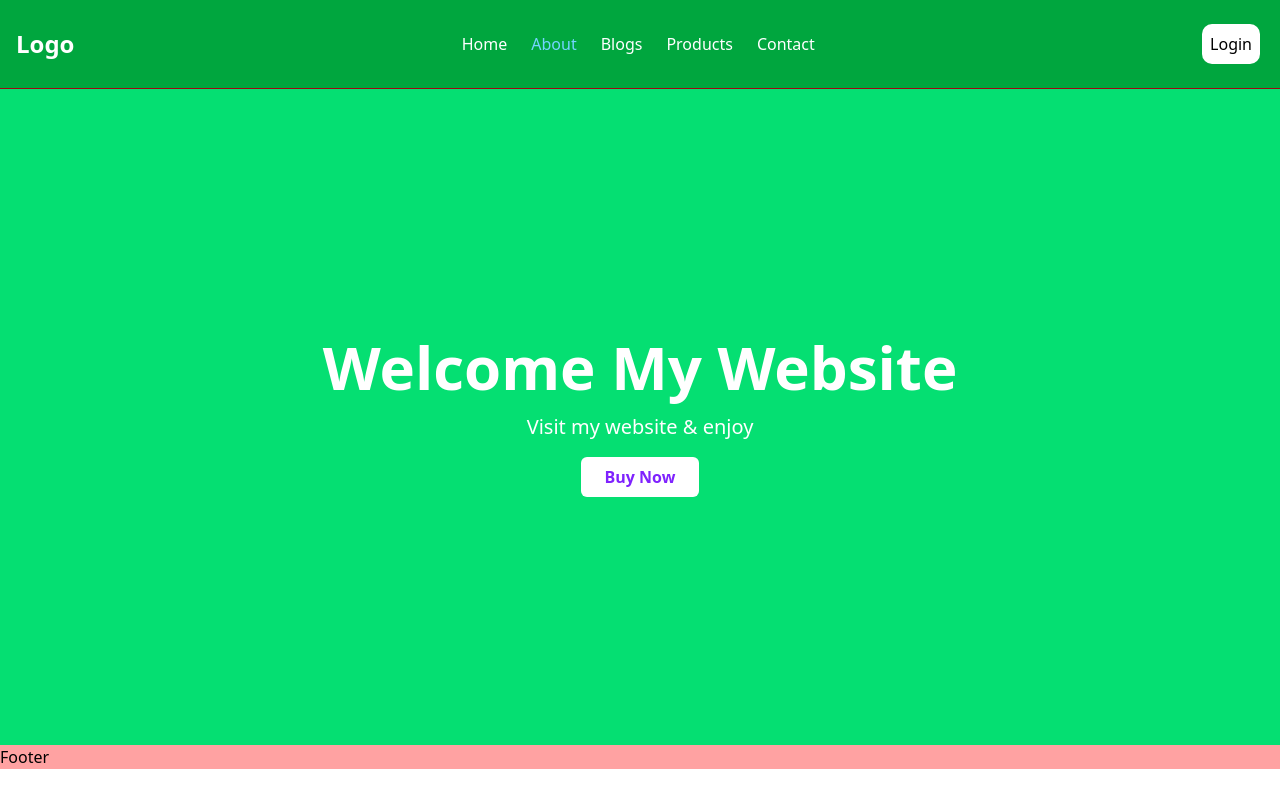
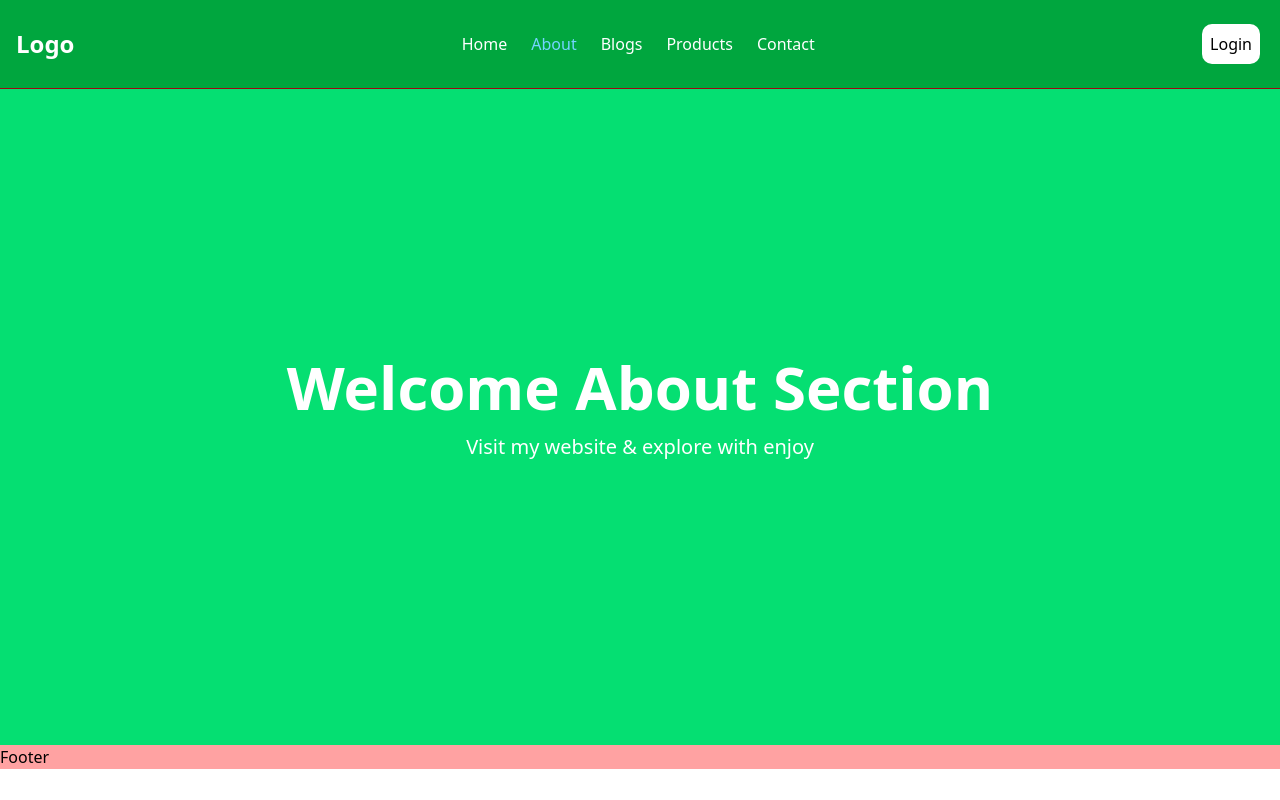
Before and after one commit to HasibCoderLab/React-Project-02, a React (Vite) app: page /About in a window 1280 px wide. Built offline with nearby package versions, Linux system fonts and the light colour scheme.

Commit message:
update <h1> + <p> tag

```diff
--- a/src/components/About/About.jsx
+++ b/src/components/About/About.jsx
@@ -5,9 +5,8 @@
     return (
       <div className='flex flex-col bg-green-400 text-white px-4 items-center text-center justify-center h-[91vh] md:h-[82vh]'
        >
-        <h1 className='font-bold text-4xl mb-4 md:text-6xl '>Welcome My Website</h1>
-        <p className=' text-lg  md:text-xl   mb-4'> Visit my website  & enjoy</p>
-        <button className=' bg-white text-violet-600  font-bold px-6 py-2 hover:bg-gray-200 rounded-md cursor-pointer '>Buy Now</button>
+        <h1 className='font-bold text-4xl mb-4 md:text-6xl '>Welcome About Section </h1>
+        <p className=' text-lg  md:text-xl   mb-4'> Visit my website  & explore with enjoy</p>
       </div>
     )
   }
```
